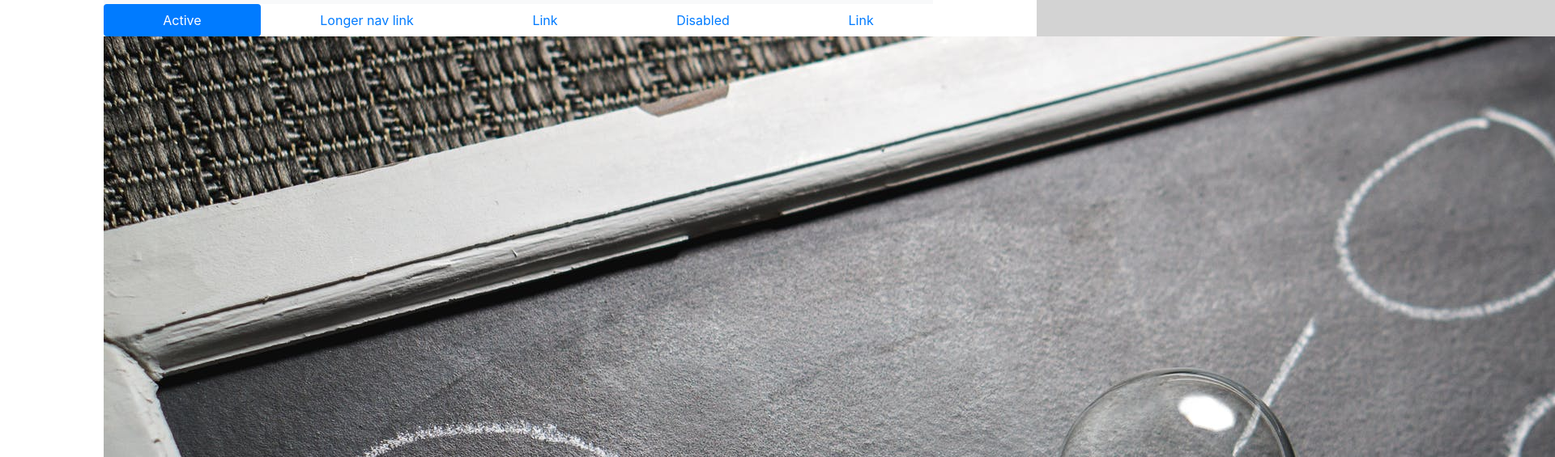
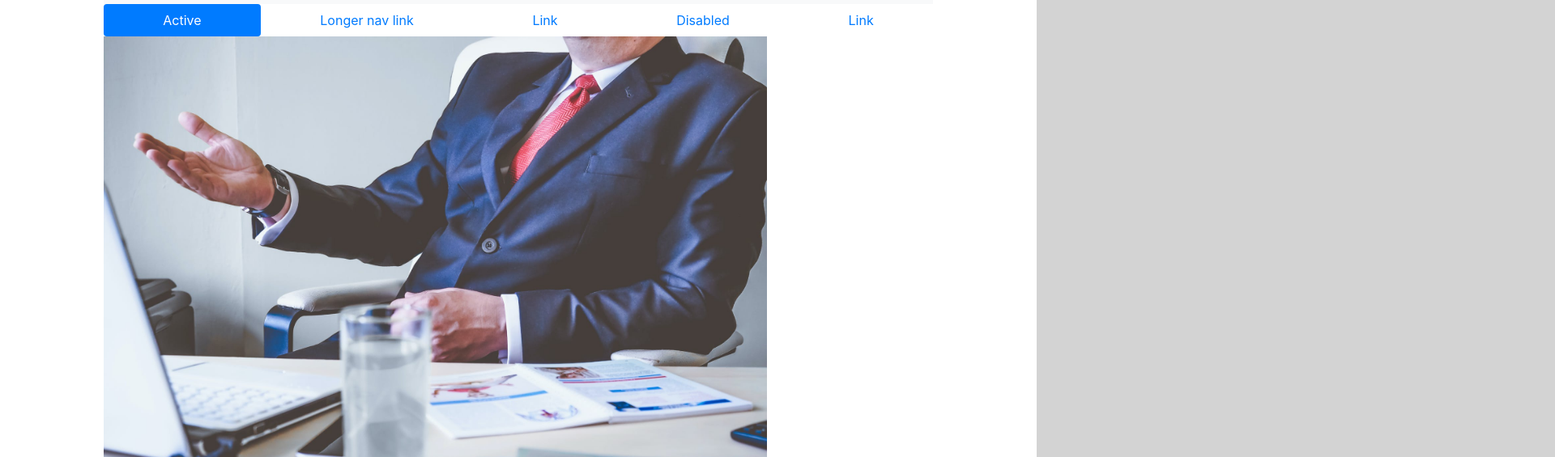
Before and after one commit to es372/history_of_internet, a plain HTML site: page docs/index.html in a window 1280 px wide. Shown: the part 51-616 px from the top of the page at 81% size, 1920 px wide, since content can reach past the window. Drawn offline with nearby package versions, Linux system fonts and the light colour scheme.

Commit message:
Task: moved images directory in /docs

```diff
--- a/docs/index.html
+++ b/docs/index.html
@@ -33,7 +33,7 @@
         </nav>
     </div>
     <div>
-        <img src="../images/invention.jpg" alt="Invention Tab Picture">
+        <img src="images/people.jpg" alt="Invention Tab Picture">
     </div>
 
 
--- a/docs/stylesheet.css
+++ b/docs/stylesheet.css
@@ -1,5 +1,5 @@
 html {
-    background-color: lightgray;
+    background-color: #d3d3d3;
 }
 
 div {
@@ -7,3 +7,7 @@ div {
     width: 80%;
     padding: 0;
 }
+
+img {
+    width: 80%;
+}
```
Also changed, not shown: docs/images/browser.jpg (renamed from images/browser.jpg), docs/images/bubble.jpg (renamed from images/bubble.jpg), docs/images/invention.jpg (renamed from images/invention.jpg), docs/images/people.jpg (renamed from images/people.jpg), docs/images/search.jpg (renamed from images/search.jpg).
